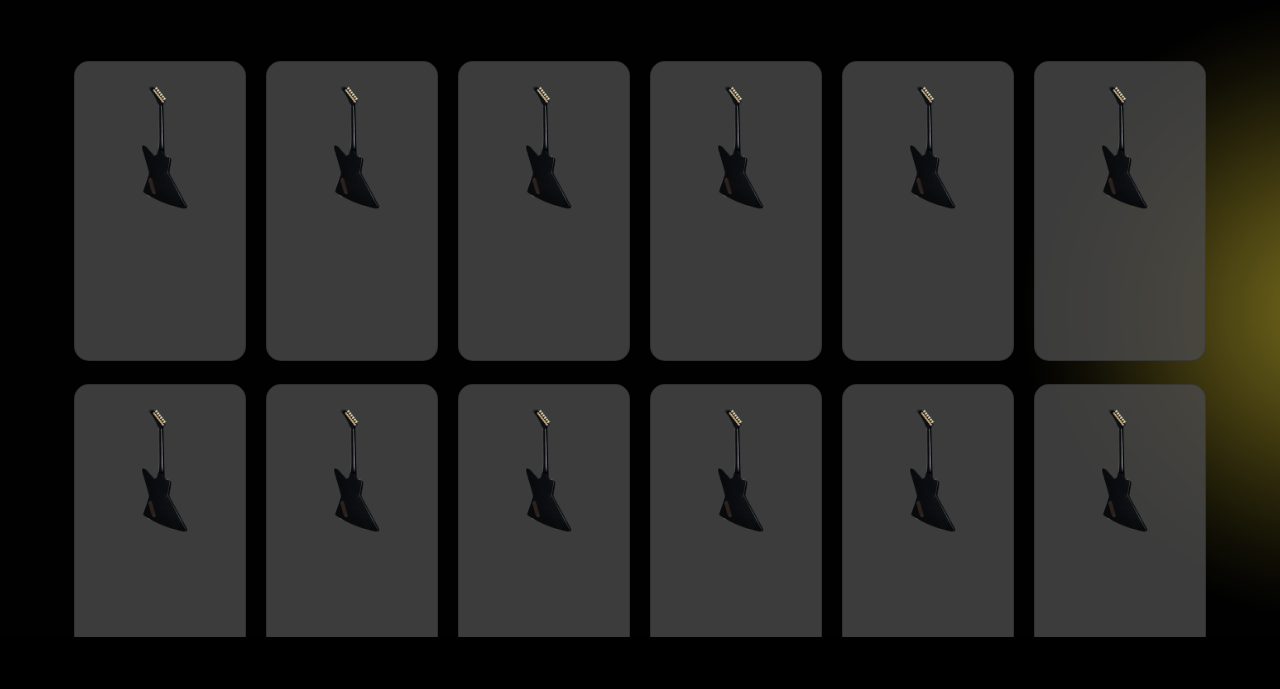
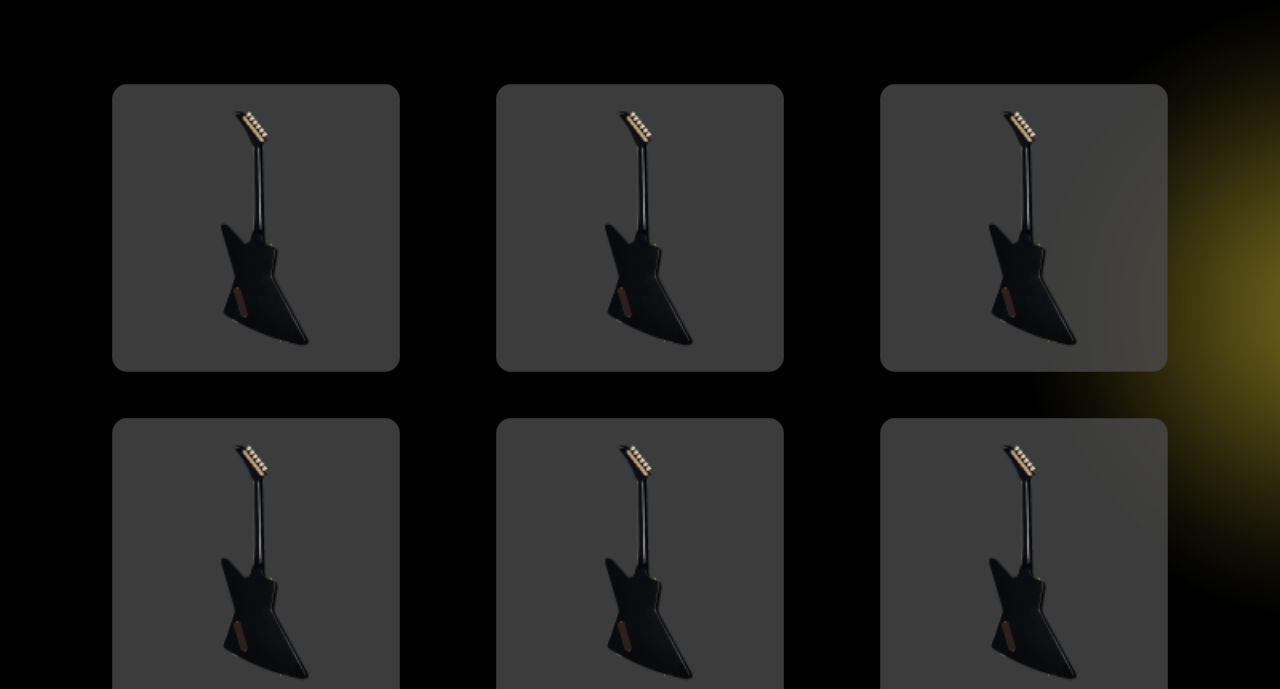
Before and after one commit to santizelada/proyectoDavid, a plain HTML site: page html/ElectricGuitars.html in a window 1280 px wide. Shown: the part 83-772 px from the top of the page. Drawn offline with nearby package versions, Linux system fonts and the light colour scheme.

Commit message:
cambios en el mientrastanto

```diff
--- a/css/ElectricGuitars.css
+++ b/css/ElectricGuitars.css
@@ -102,11 +102,10 @@ form {
 }
 
 body {
-    background-color: green;
     background-image: url("../img/background_paginaPrincip.png");
     background-size: cover;
-    background-position: center;
-    background-repeat: no-repeat;
+    background-position: center center;
+    background-repeat: repeat;
     position: relative;
     box-sizing: inherit;
     padding-bottom: 3em;
@@ -132,17 +131,24 @@ body {
 }
 
 .main_section .card {
-    width: 230px;
-    height: 300px;
+    width: 10%;
+    height: 15%;
+
     border-radius: 15px;
     background: #494949d4;
     /* box-shadow: 15px 15px 30px rgb(25, 25, 25), -15px -15px 30px rgb(60, 60, 60); */
     /* flex: 1 1 200px; */
-    flex: 0 0 15%;
-    margin-bottom: 2%;
+    flex: 0 0 25%;
+    /* margin-bottom: 2%; */
+    margin: 2%;
     padding: 2%;
 
 
+}
+
+.card img{
+    width: auto;
+    height: 5%;
 }
 
 
@@ -156,6 +162,7 @@ footer {
     background: black;
     position: absolute;
     padding: 1em 0;
+    bottom: -150%;
 }
 
 footer img {
```
Also changed, not shown: html/ElectricGuitars.html (+1 -3 lines).
